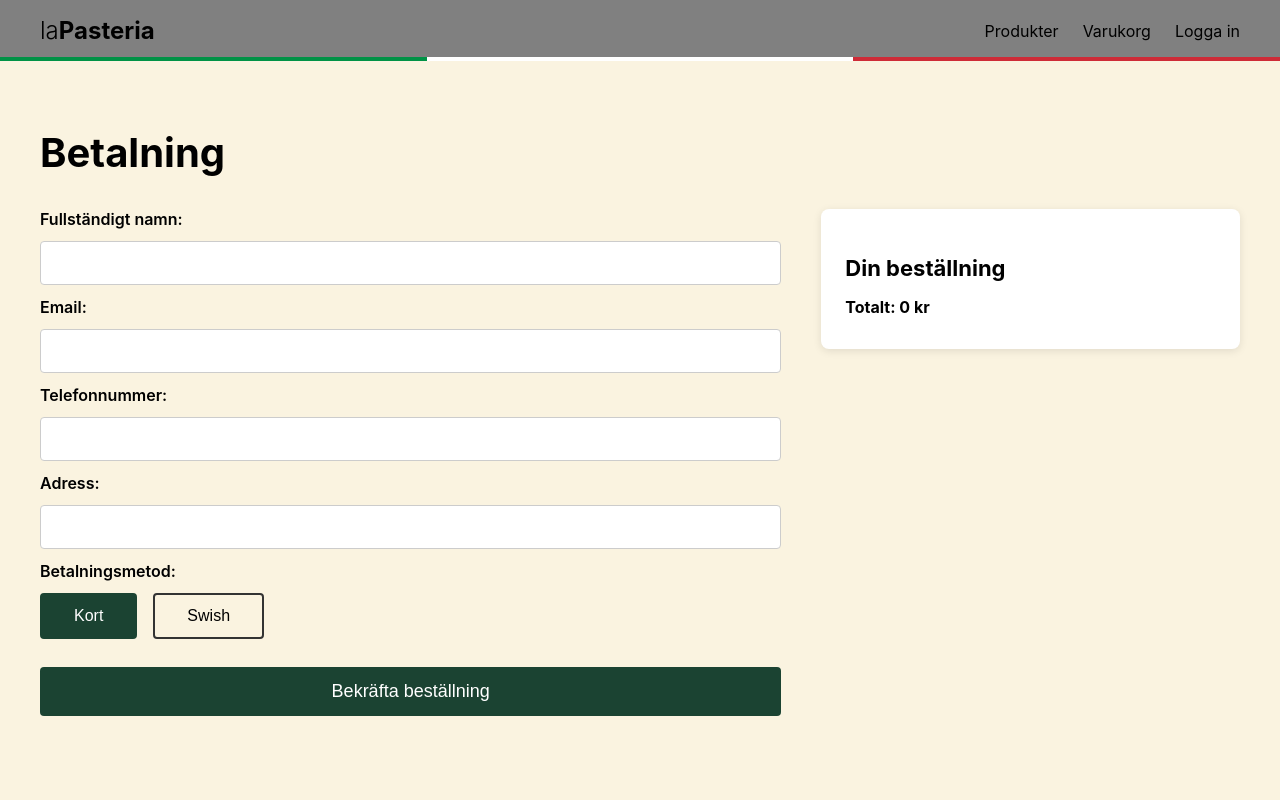
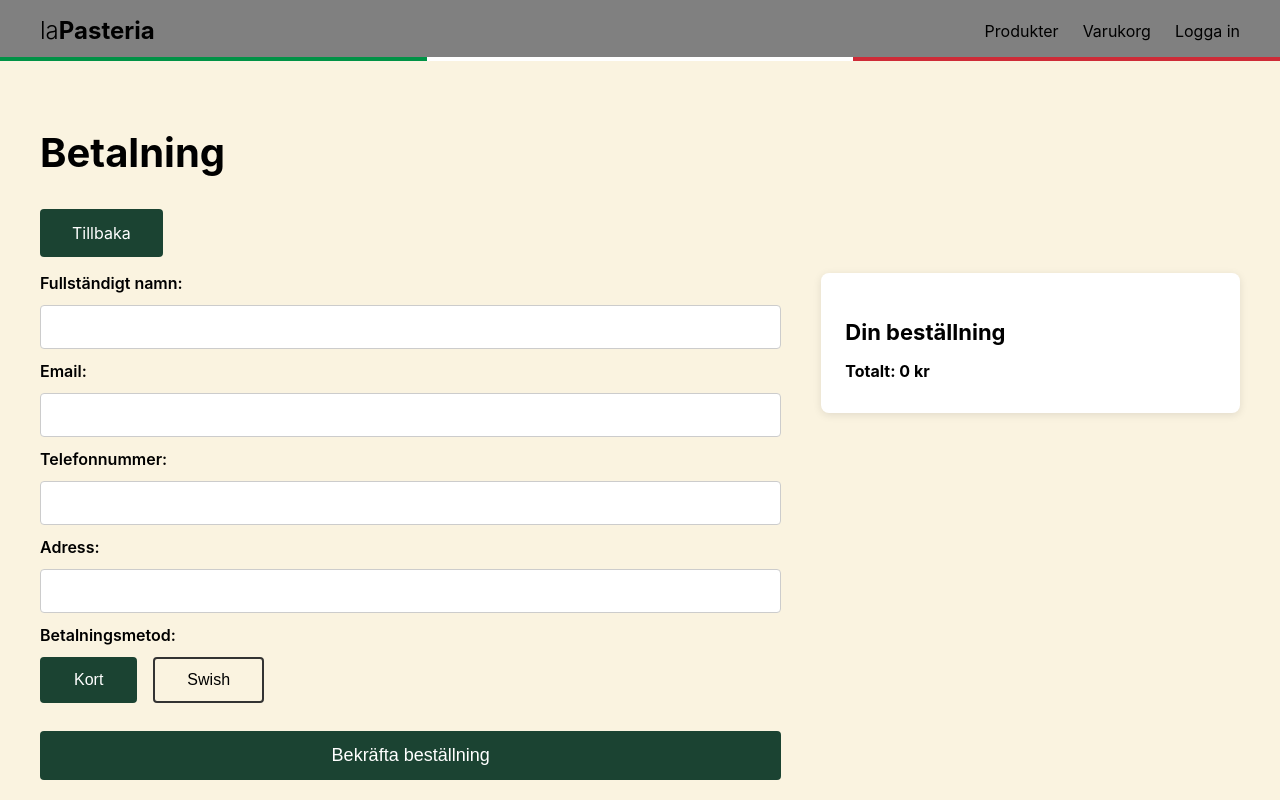
Before and after one commit to jonathanjunge96-sys/LaPasteria, a React (Create React App) app in the folder client/: page /payment in a window 1280 px wide. Shown: the top 800 px of the page. Built offline with nearby package versions, Linux system fonts and the light colour scheme.

Commit message:
Fixed links in navbar

```diff
--- a/client/src/components/NavBar.css
+++ b/client/src/components/NavBar.css
@@ -25,6 +25,7 @@
 .navbar-links {
   display: flex;
   gap: 24px;
+  align-items: center;
 }
 
 .navbar-links a {
@@ -58,9 +59,19 @@
 }
 
 .logout-btn {
-  background: none;
-  border: none;
-  cursor: pointer;
-  font-size: 16px;
+  text-decoration: none;
   color: black;
 }
+
+.logout-btn:hover {
+  text-decoration: none;
+}
+
+.cart-badge {
+  background-color: #CE2B37;
+  color: white;
+  border-radius: 50%;
+  padding: 2px 7px;
+  font-size: 12px;
+  margin-left: 6px;
+}
--- a/client/src/components/NavBar.jsx
+++ b/client/src/components/NavBar.jsx
@@ -5,12 +5,13 @@ import "./NavBar.css";
 
 function Navbar() {
   const { isLoggedIn, logout } = useAuth();
-  const { clearCart } = useCart();
+  const { clearCart, cartItems } = useCart();
   const navigate = useNavigate();
+  const cartCount = cartItems.reduce((sum, item) => sum + item.quantity, 0);
 
   const handleLogout = () => {
     logout();
-    clearCart(); // rensar varukorgen till nästa användare
+    clearCart();
     navigate("/login");
   };
 
@@ -24,11 +25,14 @@ function Navbar() {
       </div>
       <div className="navbar-links">
         <Link to="/products">Produkter</Link>
-        <Link to="/cart">Varukorg</Link>
+        <Link to="/cart">
+          Varukorg
+          {cartCount > 0 && <span className="cart-badge">{cartCount}</span>}
+        </Link>
         {isLoggedIn ? (
-          <button className="logout-btn" onClick={handleLogout}>
+          <Link to="/login" className="logout-btn" onClick={handleLogout}>
             Logga ut
-          </button>
+          </Link>
         ) : (
           <Link to="/login">Logga in</Link>
         )}
--- a/client/src/context/CartContext.js
+++ b/client/src/context/CartContext.js
@@ -32,7 +32,7 @@ export function CartProvider({ children }) {
     setCartItems((prev) => prev.filter((item) => item._id !== id));
   };
 
-  // Rensar hela kundvagnenm, anropas från AuthContext vid utloggning.
+  // Rensar hela kundvagnenm, anropas från AuthContext vid utloggning
   const clearCart = () => {
     setCartItems([]);
   };
--- a/client/src/pages/Payment.css
+++ b/client/src/pages/Payment.css
@@ -89,3 +89,15 @@
   font-size: 16px;
   margin-bottom: 8px;
 }
+
+.back-btn {
+  display: inline-block;
+  margin-bottom: 16px;
+  color: #1B4332;
+  text-decoration: none;
+  font-size: 16px;
+}
+
+.back-btn:hover {
+  text-decoration: underline;
+}
--- a/client/src/pages/Payment.jsx
+++ b/client/src/pages/Payment.jsx
@@ -1,7 +1,7 @@
 import { useState, useEffect } from "react";
 import { useCart } from "../context/CartContext";
 import { useAuth } from "../context/AuthContext";
-import { useNavigate } from "react-router-dom";
+import { useNavigate, Link } from "react-router-dom";
 import "./Payment.css";
 
 function Payment() {
@@ -9,28 +9,31 @@ function Payment() {
   const { token } = useAuth();
   const navigate = useNavigate();
 
- const [formData, setFormData] = useState(
-    JSON.parse(localStorage.getItem('paymentForm')) || {
+  const [formData, setFormData] = useState(
+    JSON.parse(localStorage.getItem("paymentForm")) || {
       name: "",
       email: "",
       phone: "",
       address: "",
       paymentMethod: "kort",
-    }
+    },
   );
 
   const handleChange = (e) => {
     setFormData({ ...formData, [e.target.name]: e.target.value });
   };
-   useEffect(() => {
-
-   }, [formData]);
+  useEffect(() => {}, [formData]);
 
   // Spara formulärdata i localStorage så det finns kvar vid refresh
- const handleSubmit = async (e) => {
+  const handleSubmit = async (e) => {
     e.preventDefault();
-    localStorage.setItem('paymentForm', JSON.stringify(formData));
-    if (!formData.name || !formData.email || !formData.phone || !formData.address) {
+    localStorage.setItem("paymentForm", JSON.stringify(formData));
+    if (
+      !formData.name ||
+      !formData.email ||
+      !formData.phone ||
+      !formData.address
+    ) {
       alert("Vänligen fyll i alla fält!");
       return;
     }
@@ -66,11 +69,14 @@ function Payment() {
     } catch (err) {
       console.log(err);
     }
-  }
+  };
 
   return (
     <div className="payment">
       <h1>Betalning</h1>
+      <Link to="/cart" className="back-btn">
+        Tillbaka
+      </Link>
       <div className="payment-content">
         <form className="payment-form" onSubmit={handleSubmit}>
           <label>Fullständigt namn:</label>
--- a/client/src/pages/ProductList.css
+++ b/client/src/pages/ProductList.css
@@ -86,3 +86,19 @@
   font-size: 24px;
   padding: 4px;
 }
+
+.back-btn {
+  display: inline-block;
+  padding: 14px 32px;
+  background-color: #1B4332;
+  color: white !important;
+  text-decoration: none;
+  font-size: 18px;
+  width: fit-content;
+  border-radius: 4px;
+  transition: background-color 0.3s;
+}
+
+.back-btn:hover {
+  background-color: #2d6a4f;
+}
--- a/client/src/pages/ProductList.jsx
+++ b/client/src/pages/ProductList.jsx
@@ -2,6 +2,7 @@ import { useState, useEffect } from "react";
 import "./ProductList.css";
 import { useCart } from "../context/CartContext";
 import { useFavorites } from "../context/FavoritesContext";
+import { Link } from "react-router-dom";
 
 function ProductList() {
   const [products, setProducts] = useState([]);
@@ -24,6 +25,9 @@ function ProductList() {
 
   return (
     <div className="product-list">
+      <Link to="/" className="back-btn">
+       Tillbaka
+      </Link>
       <div className="filter-buttons">
         <button onClick={() => setFilter("alla")}>All pasta</button>
         <button onClick={() => setFilter("lang")}>Lång pasta</button>
--- a/client/src/pages/ShoppingCart.css
+++ b/client/src/pages/ShoppingCart.css
@@ -113,3 +113,19 @@
 .checkout-btn:hover {
   background-color: #2d6a4f;
 }
+
+.back-btn {
+  display: inline-block;
+  padding: 14px 32px;
+  background-color: #1B4332;
+  color: white !important;
+  text-decoration: none;
+  font-size: 18px;
+  width: fit-content;
+  border-radius: 4px;
+  transition: background-color 0.3s;
+}
+
+.back-btn:hover {
+  background-color: #2d6a4f;
+}
--- a/client/src/pages/ShoppingCart.jsx
+++ b/client/src/pages/ShoppingCart.jsx
@@ -7,6 +7,9 @@ function ShoppingCart() {
 
   return (
     <div className="cart">
+      <Link to="/products" className="back-btn">
+        Tillbaka
+      </Link>
       <h1>Varukorg</h1>
       {cartItems.length === 0 ? (
         <p>
```
